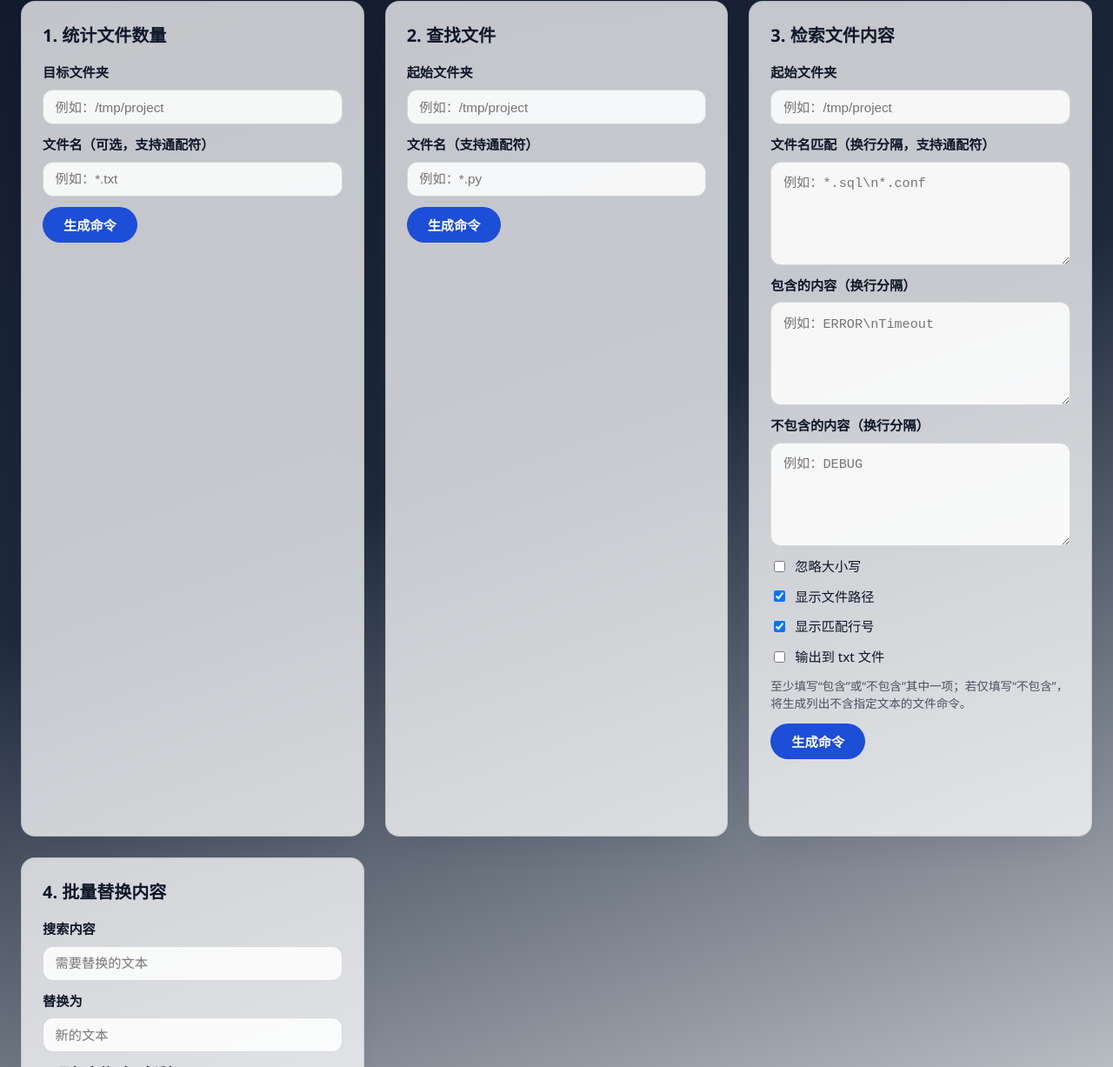
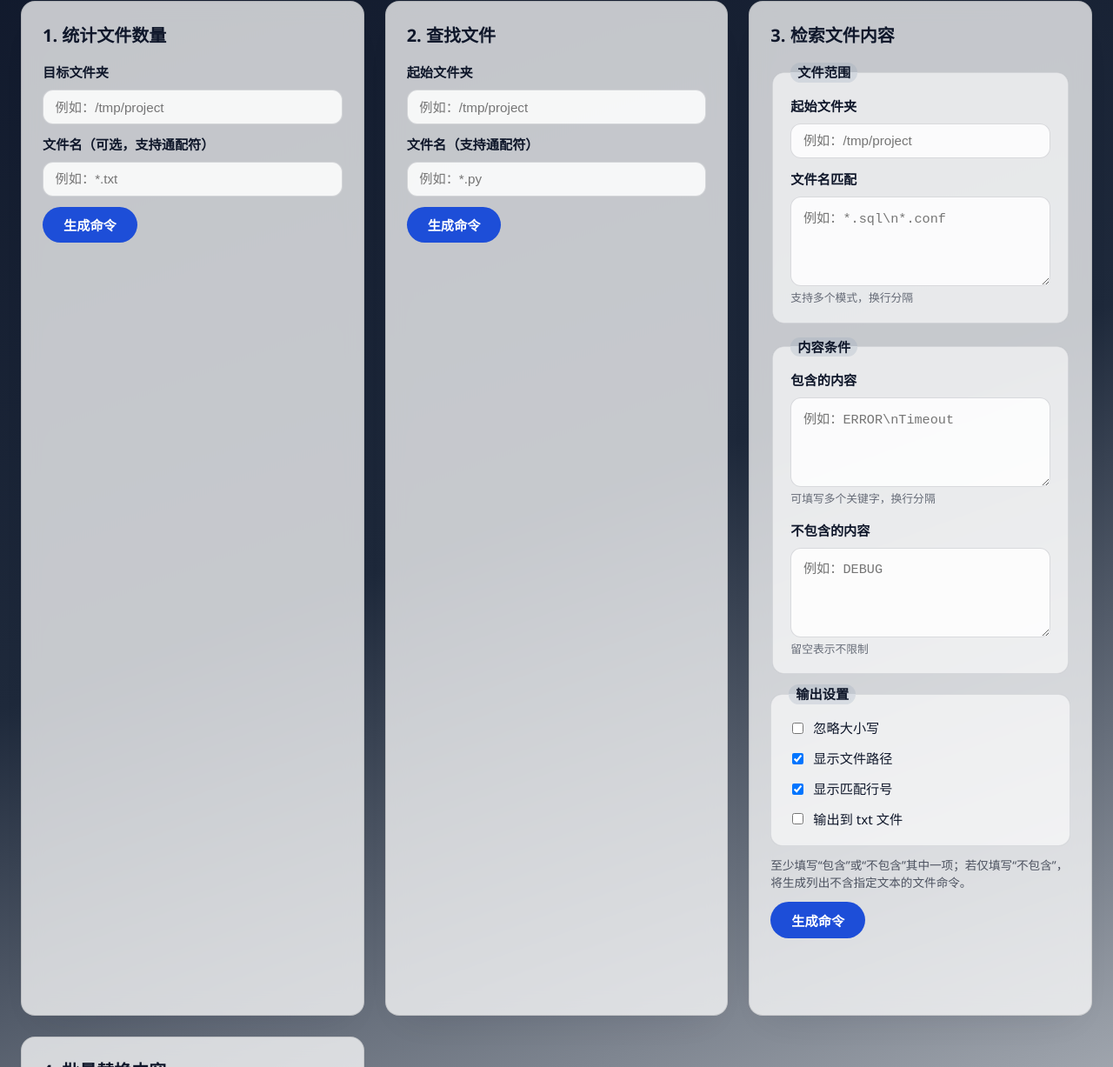
Before and after one commit to AZARASI89/test, a plain HTML site: page web/index.html in a window 1280 px wide. Shown: the part 174-1401 px from the top of the page at 87% size. Drawn offline with Linux system fonts and the light colour scheme.

Commit message:
Refine search form layout

```diff
--- a/web/index.html
+++ b/web/index.html
@@ -50,34 +50,50 @@
       <section>
         <h2>3. 检索文件内容</h2>
         <form id="view-form" class="command-form">
+          <div class="form-sections">
+            <fieldset>
+              <legend>文件范围</legend>
               <label>
                 起始文件夹
                 <input type="text" name="folder" required placeholder="例如：/tmp/project" />
               </label>
               <label>
-            文件名匹配（换行分隔，支持通配符）
+                文件名匹配
                 <textarea
                   name="patterns"
                   rows="3"
                   placeholder="例如：*.sql\n*.conf"
                 ></textarea>
+                <span class="field-hint">支持多个模式，换行分隔</span>
               </label>
+            </fieldset>
+            <fieldset>
+              <legend>内容条件</legend>
+              <div class="textarea-pair">
                 <label>
-            包含的内容（换行分隔）
+                  包含的内容
                   <textarea
                     name="include"
                     rows="3"
                     placeholder="例如：ERROR\nTimeout"
                   ></textarea>
+                  <span class="field-hint">可填写多个关键字，换行分隔</span>
                 </label>
                 <label>
-            不包含的内容（换行分隔）
+                  不包含的内容
                   <textarea
                     name="exclude"
                     rows="3"
                     placeholder="例如：DEBUG"
                   ></textarea>
+                  <span class="field-hint">留空表示不限制</span>
                 </label>
+              </div>
+            </fieldset>
+          </div>
+          <fieldset class="options">
+            <legend>输出设置</legend>
+            <div class="toggle-grid">
               <label class="checkbox">
                 <input type="checkbox" name="caseInsensitive" /> 忽略大小写
               </label>
@@ -90,6 +106,8 @@
               <label class="checkbox">
                 <input type="checkbox" name="exportFile" /> 输出到 txt 文件
               </label>
+            </div>
+          </fieldset>
           <p class="form-hint">
             至少填写“包含”或“不包含”其中一项；若仅填写“不包含”，将生成列出不含指定文本的文件命令。
           </p>
--- a/web/style.css
+++ b/web/style.css
@@ -66,6 +66,55 @@ section h2 {
   gap: 0.75rem;
 }
 
+fieldset {
+  border: 1px solid rgba(15, 23, 42, 0.1);
+  border-radius: 0.85rem;
+  padding: 1rem 1.25rem 1.15rem;
+  background: rgba(255, 255, 255, 0.6);
+  display: flex;
+  flex-direction: column;
+  gap: 0.85rem;
+}
+
+fieldset legend {
+  padding: 0 0.5rem;
+  font-weight: 700;
+  color: #0f172a;
+  font-size: 0.95rem;
+  background: rgba(148, 163, 184, 0.25);
+  border-radius: 999px;
+}
+
+.form-sections {
+  display: grid;
+  gap: 1rem;
+  grid-template-columns: repeat(auto-fit, minmax(240px, 1fr));
+}
+
+.textarea-pair {
+  display: grid;
+  gap: 1rem;
+  grid-template-columns: repeat(auto-fit, minmax(200px, 1fr));
+}
+
+.field-hint {
+  font-weight: 400;
+  font-size: 0.8rem;
+  color: rgba(15, 23, 42, 0.6);
+  display: block;
+  margin-top: -0.25rem;
+}
+
+.options {
+  margin: 0;
+}
+
+.toggle-grid {
+  display: grid;
+  grid-template-columns: repeat(auto-fit, minmax(160px, 1fr));
+  gap: 0.75rem;
+}
+
 label {
   display: flex;
   flex-direction: column;
@@ -106,7 +155,7 @@ textarea:focus {
 
 textarea {
   resize: vertical;
-  min-height: 6rem;
+  min-height: 5rem;
 }
 
 button[type='submit'] {
```
Lines whose indentation alone changed are shown as unchanged.
